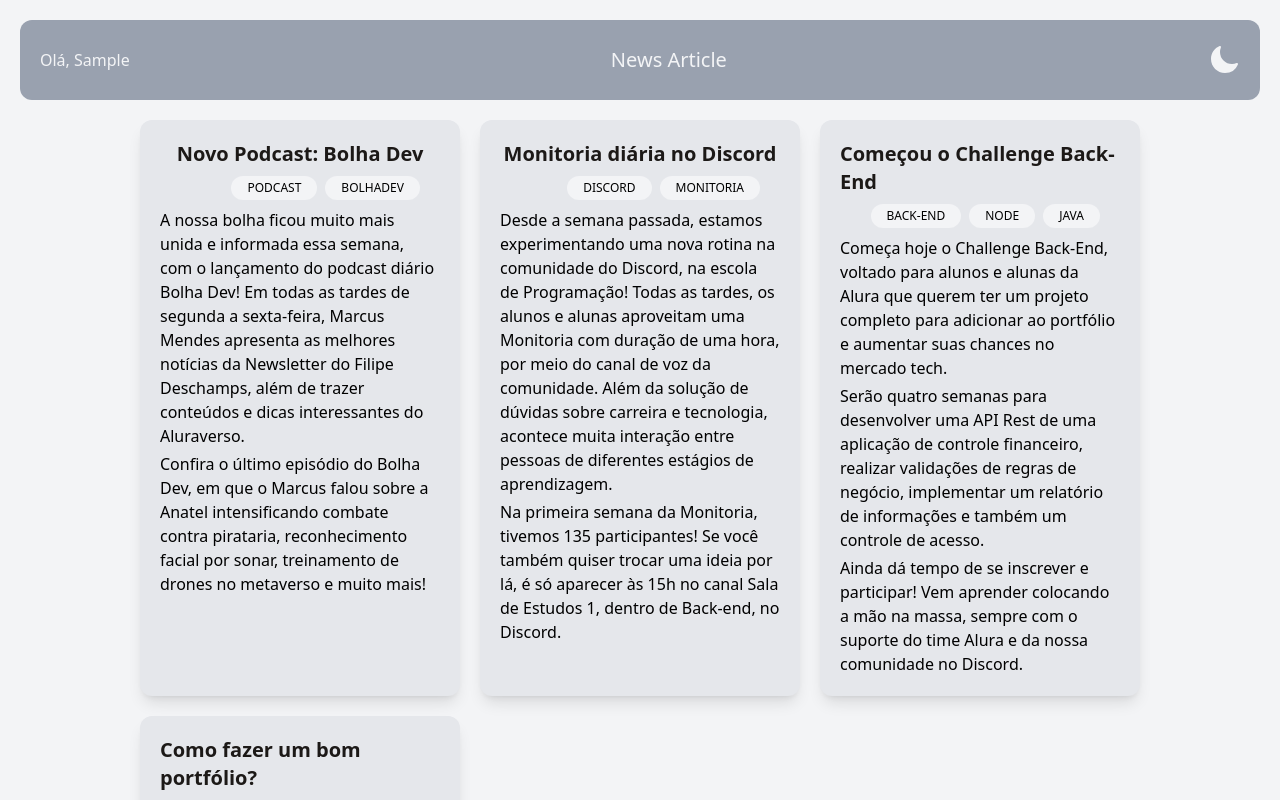
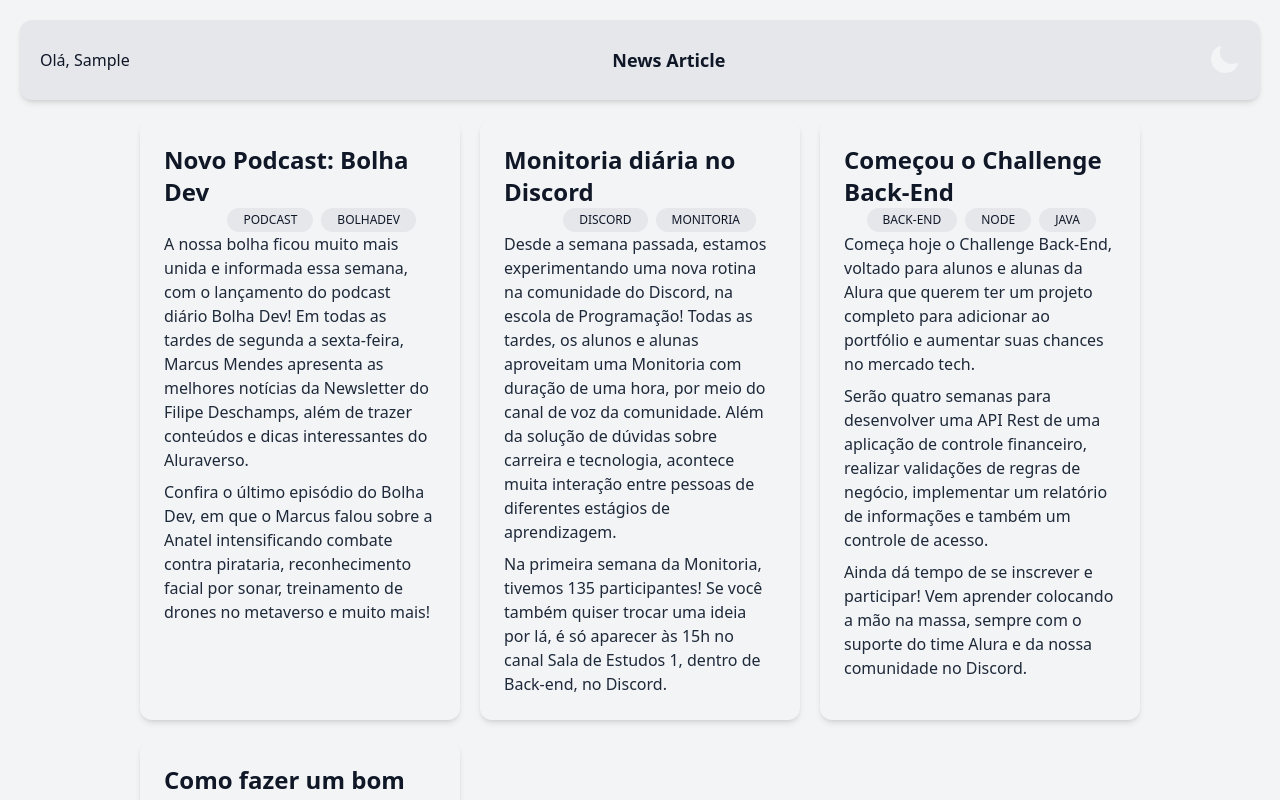
Before and after one commit to Marvinx9/news-article, a React (Vite) app: page / in a window 1280 px wide. Both pictures are taken after typing "Sample", "name@example.com" into the empty fields and a click on the button "Seguir". Shown: the top 800 px of the page. Built offline with nearby package versions, Linux system fonts and the light colour scheme.

Commit message:
refactor: styles of color to app

```diff
--- a/index.html
+++ b/index.html
@@ -4,10 +4,10 @@
     <meta charset="UTF-8" />
     <link rel="icon" type="image/svg+xml" href="/vite.svg" />
     <meta name="viewport" content="width=device-width, initial-scale=1.0" />
-    <link href="/src/styles.css" rel="stylesheet">
+    <link href="/src/styles.css" rel="stylesheet" />
     <title>News Article</title>
   </head>
-  <body class="bg-gray-100 dark:bg-[#3B1C32]">
+  <body class="bg-gray-100 dark:bg-[#1B1D1C]">
     <div id="root"></div>
     <script type="module" src="/src/main.tsx"></script>
   </body>
--- a/src/components/Article/Article.tsx
+++ b/src/components/Article/Article.tsx
@@ -1,24 +1,30 @@
-import IArticle  from "../../Interfaces/IArticle"
+import IArticle from "../../Interfaces/IArticle";
 
-const Article = ({title, text, tags, image, alt} : IArticle) => {
+const Article = ({ title, text, tags, image, alt }: IArticle) => {
   return (
     <div className="news-card">
-            <h3 className="text-xl text-stone-900 font-bold">{title}</h3>
+      <h3 className="text-2xl font-bold">{title}</h3>
       <div className="w-full flex-row justify-end gap-2 pr-5 hidden sm:flex">
-                {
-                    tags.map(tag => <span key={tag} className="bg-gray-100 dark:bg-stone-300 px-4 py-1 rounded-full text-xs uppercase hover:scale-110 hover:bg-gradient-to-r hover:from-stone-700">{tag}</span>)
-                }
+        {tags.map((tag) => (
+          <span
+            key={tag}
+            className="dark:text-gray-200 bg-gray-200 dark:bg-[#252836] px-4 py-1 rounded-full text-xs uppercase
+            hover:scale-110 transition-all duration-300 ease-in-out
+            hover:bg-gradient-to-r dark:hover:from-[#3b82f6] dark:hover:to-[#1e293b] hover:to-gray-400"
+          >
+            {tag}
+          </span>
+        ))}
       </div>
-            <div className="grid gap-1">
-                {
-                    text.map((content, index) => <p key={index} className="dark:bg-[#A64D79]">{content}</p>)
-                }
+      <div className="grid gap-2 text-gray-800 dark:text-gray-200">
+        {text.map((content, index) => (
+          <p key={index}>{content}</p>
+        ))}
       </div>
-            {image && <img className="sm:p-4 rounded-xl" src={image}/>}
+      {image && <img className="sm:p-4 rounded-xl" src={image} />}
       {image && alt && <span className="sr-only">{alt}</span>}
     </div>
-    )
-}
+  );
+};
 
-
-export default Article
+export default Article;
--- a/src/components/Header/Header.tsx
+++ b/src/components/Header/Header.tsx
@@ -1,16 +1,19 @@
-import { IUser } from '../../Interfaces/IUser'
-import ToggleTheme from '../ToggleTheme/ToggleTheme'
+import { IUser } from "../../Interfaces/IUser";
+import ToggleTheme from "../ToggleTheme/ToggleTheme";
 
-const Header = (props: IUser ) => {
-    return (
-        <div className="flex h-20 bg-gray-400 dark:bg-[#6A1E55] justify-between items-center px-5 sm:rounded-xl sm:m-5">
-            <span className="text-gray-100">
-                Olá, {props.name && props.name !== null ? props.name : 'usuário'}
-            </span>
-            <h1>News Article</h1>
-            <ToggleTheme/>
-        </div>
-    )
-}
+const Header = (props: IUser) => {
+  return (
+    <div
+      className="flex h-20 bg-gray-200 dark:bg-[#121212] text-gray-900 dark:text-gray-200
+      justify-between items-center px-5 sm:rounded-xl sm:m-5 shadow-md dark:shadow-blue-900/50"
+    >
+      <span>
+        Olá, {props.name && props.name !== null ? props.name : "usuário"}
+      </span>
+      <h1 className="text-lg font-semibold">News Article</h1>
+      <ToggleTheme />
+    </div>
+  );
+};
 
-export default Header
+export default Header;
--- a/src/index.css
+++ b/src/index.css
@@ -10,20 +10,27 @@
 
 @layer base {
   h1 {
-        @apply text-gray-100 text-xl sm:hover:text-2xl sm:cursor-pointer;
+    @apply text-gray-900 dark:text-gray-100 text-xl sm:hover:text-2xl sm:cursor-pointer;
   }
 }
 
 @layer components {
   .news-input {
-        @apply py-1 pl-5 w-full max-w-lg rounded-full outline-none bg-[#cdd1da91] dark:bg-[#A64D79] placeholder:text-xs focus:border-2 focus:border-[#0000003b] focus:invalid:border-2 focus:invalid:border-red-400;
+    @apply py-2 px-4 w-full max-w-lg rounded-lg outline-none bg-gray-200 dark:bg-[#252836]
+    placeholder:text-xs text-gray-900 dark:text-gray-200
+    focus:border-2 focus:border-[#3b82f6] dark:focus:border-[#6a1e55];
   }
 
   .news-button {
-        @apply py-1 px-5 max-w-sm w-full bg-gray-400 dark:bg-[#6A1E55] rounded-full hover:animate-pulse hover:shadow-sm hover:shadow-gray-500 dark:hover:shadow-[#6a1e552f];
+    @apply py-2 px-5 max-w-sm w-full bg-gray-400 dark:bg-[#1e293b] text-gray-900 dark:text-gray-200
+    rounded-lg transition-all duration-300 ease-in-out
+    hover:shadow-md hover:bg-gray-500 dark:hover:bg-[#2563eb];
   }
 
   .news-card {
-        @apply p-5 bg-gray-200 dark:bg-[#A64D79] sm:rounded-xl sm:shadow-lg flex flex-col items-center gap-2 sm:hover:shadow-gray-500 sm:hover:dark:shadow-black sm:hover:shadow-lg;
+    @apply p-6 bg-gray-100 dark:bg-[#1e1e2e] text-gray-900 dark:text-gray-100
+    sm:rounded-xl sm:shadow-md
+    transition-all duration-300 ease-in-out
+    sm:hover:shadow-lg sm:hover:shadow-blue-500/50;
   }
 }
```
Lines whose indentation alone changed are shown as unchanged.
